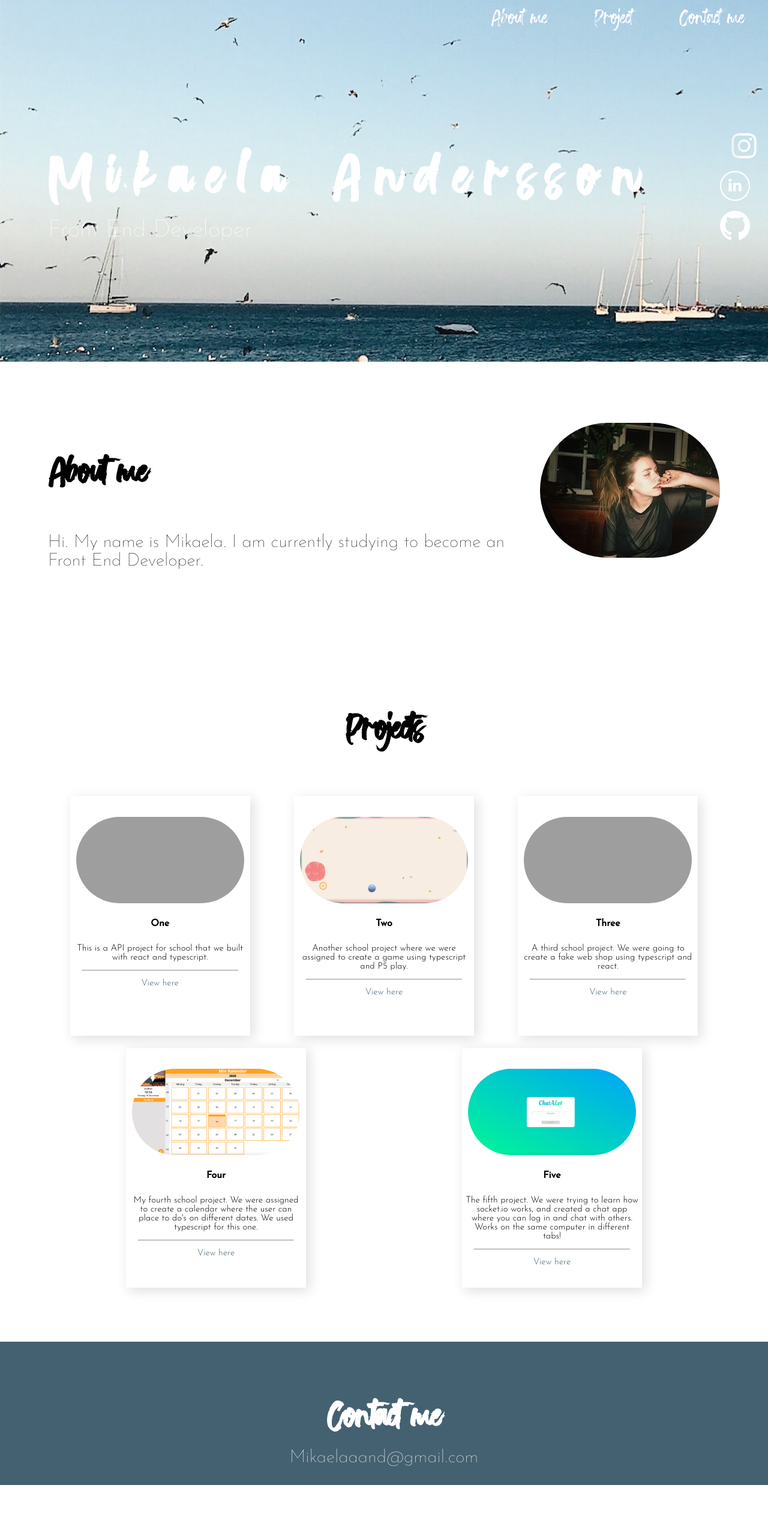
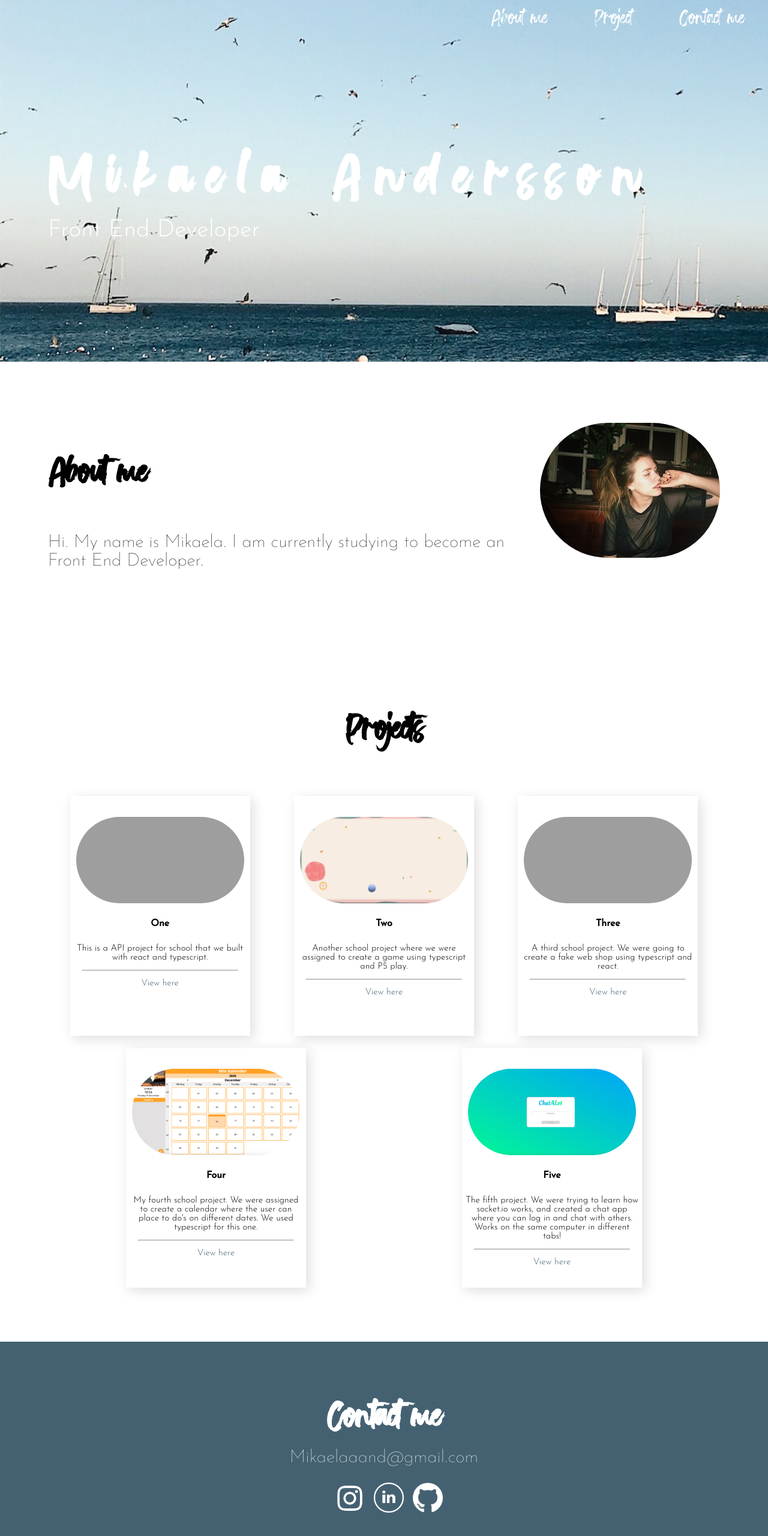
Before and after one commit to MikaelaAnd/Mikaelaportfolio, a plain HTML site: page index.html in a window 1280 px wide. Shown: the part 37-2598 px from the top of the page at 60% size. Before the commit the page ends 2513 px from the top, so only its background shows below. Drawn offline with Linux system fonts and the light colour scheme; grey boxes are pictures that could not be loaded.

Commit message:
small fixes

```diff
--- a/index.html
+++ b/index.html
@@ -30,17 +30,6 @@
                 <div class="hero-text">
                     <h1>M i k a e l a &nbsp; A n d e r s s o n</h1>
                     <p class="FED">Front End Developer</p>
-                </div>
-                <div class="socials">
-                    <a href="https://www.instagram.com" class="social">
-                        <img src="./src/images/IG.png" style="width: 80px; height: auto;" alt="instagram logo" />
-                    </a>
-                    <a href="https://www.linkedin.com" class="social">
-                        <img src="./src/images/LI.png" style="width: 50px; height: auto;" alt="linkedin logo" />
-                    </a>
-                    <a href="https://www.github.com" class="social">
-                        <img src="./src/images/GH.png" style="width: 50px; height: auto;" alt="github logo" />
-                    </a>
                 </div>
             </div>
         </section>
@@ -105,6 +94,17 @@
     <footer id="contact">
         <h2>Contact me</h2>
         <p>Mikaelaaand@gmail.com</p>
+        <div class="socials">
+            <a href="https://www.instagram.com" class="social">
+                <img src="./src/images/IG.png" style="width: 80px; height: auto;" alt="instagram logo" />
+            </a>
+            <a href="https://www.linkedin.com" class="social">
+                <img src="./src/images/LI.png" style="width: 50px; height: auto; margin-right: 15px;" alt="linkedin logo" />
+            </a>
+            <a href="https://www.github.com" class="social">
+                <img src="./src/images/GH.png" style="width: 50px; height: auto;" alt="github logo" />
+            </a>
+        </div>
     </footer>
 </body>
 
--- a/src/styles.css
+++ b/src/styles.css
@@ -25,6 +25,7 @@ section {
 
 .FED {
     font-size: 40px;
+    font-weight: 300;
 }
 
 footer {
@@ -109,13 +110,13 @@ p {
 
 
 .socials {
-    flex-direction: column;
+    flex-direction: row;
+    justify-content: center;
     display: flex;
-    padding-bottom: 200px;
 }
 
 .social {
-    margin: .2rem 0;
+    margin: 1rem 0;
 }
 
 .sub-section {
@@ -194,10 +195,6 @@ a {
         font-size: 30px;
         margin: 20px;
         align-self: flex-end;
-    }
-
-    .socials {
-        display: none
     }
 
     .hero {
```
